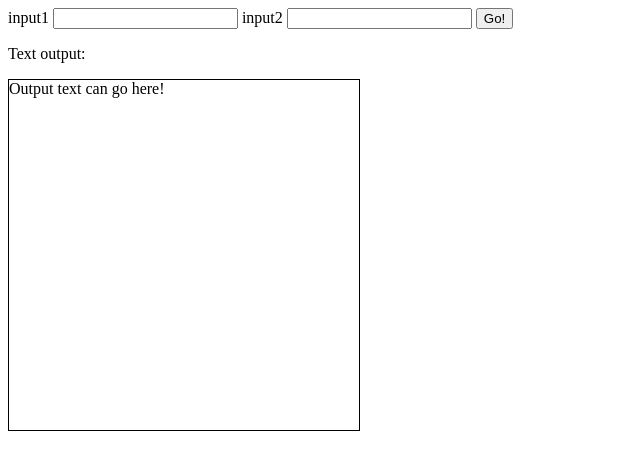
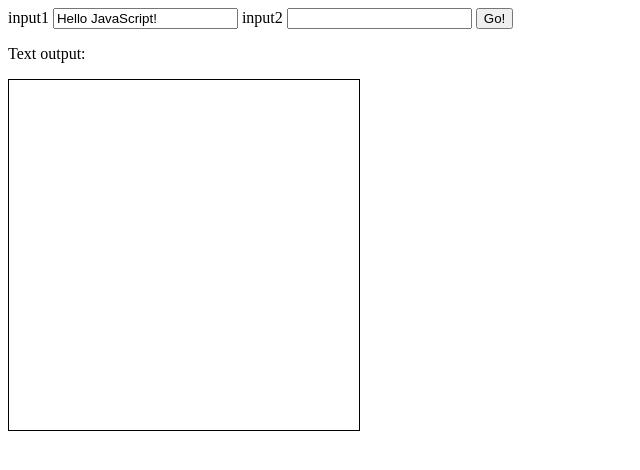
Before and after one commit to drewholc/todo, a plain HTML site: page day05/index.html in a window 1280 px wide. Both pictures are taken after a click on the button "Go!". Shown: the whole page, without its empty margins (0-640 px from the left). Drawn offline with Linux system fonts and the light colour scheme.

Commit message:
hw day05

```diff
--- a/day05/assignment05.js
+++ b/day05/assignment05.js
@@ -1,24 +1,36 @@
-var btn = document.getElementById('btn');
-var input1 = document.getElementById('input1');
-var input2 = document.getElementById('input2');
-var box = document.getElementById('box');
 
-function btnClick() {
-  alert(input1);
-  input1 = 'Hello JavaScript!';
-  box = input2;
-
+function goButtonClick(event) {
+	domInput1("Hello JavaScript!");
+	alert( domInput1() );
+	domBox( domInput2() );
 }
 
-btn.onclick = btnClick;
+function domInput1(newval) {
+	var input1Reference = document.getElementById("input1");
+	if(newval !== undefined) {
+		input1Reference.value = newval;
+	}
+	return input1Reference.value;
+}
 
+function domInput2(newval) {
+	var input2Reference = document.getElementById("input2");
+	if(newval !== undefined) {
+		input2Reference.value = newval;
+	}
+	return input2Reference.value;
+}
 
+function domBox(newval) {
+	var textBox = document.getElementById("box");
+	if(newval !== undefined) {
+		textBox.innerHTML = newval;
+	}
+}
 
-
-
-
-
-
+(function() {
+	document.getElementById("btn").onclick = goButtonClick;
+}());
 
 /*
 create js object for input 1, input2, btn and div
--- a/day05/index.html
+++ b/day05/index.html
@@ -19,7 +19,7 @@
   <label for="input1">input1
     <input id="input1" type="text" name="input1" value="">
   </label>
-  <label id="input2">input2
+  <label for="input2">input2
     <input id="input2" type="text" name="input2" value="">
   </label>
   <button id="btn" type="button" name="button">Go!</button>
```
